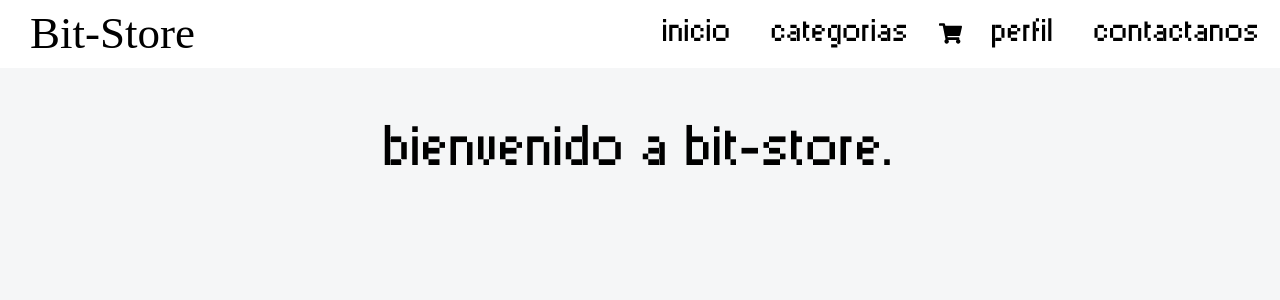
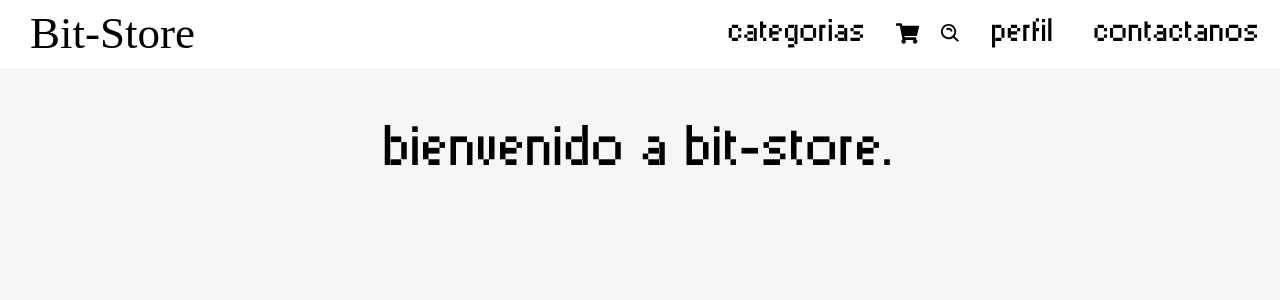
Before and after one commit to tdepamphilis/Curso-React-Proyecto-Final, a React (Create React App) app: page / in a window 1280 px wide. Shown: the top 300 px of the page. Built offline with nearby package versions, Linux system fonts and the light colour scheme; a web font is replaced by a local one.

Commit message:
PROGRESO search widget

```diff
--- /dev/null
+++ b/src/Styles/SearchWidget.css
@@ -0,0 +1,42 @@
+.search__icon{
+    font-size: 23px;
+    margin-left: 10px;
+    margin-right: 10px;
+    transition: transform .3s;
+}
+
+.search__icon:hover{
+    color: #0039a6;
+    cursor: pointer;
+    transform: scale(1.4);
+}
+
+.search__icon--open{
+    font-size: 23px;
+    margin-left: 10px;
+    margin-right: 10px;
+    transform: scale(1.4);
+}
+
+.search__icon--open:hover{
+    color: #0039a6;
+    cursor: pointer;
+}
+
+.search__container{
+    display: flex;
+    flex-direction: row;
+}
+
+.search__input{
+    width: 10vw;
+    transition: max-width .4s;
+}
+
+.search__input--closed{
+    max-width: 0px;
+}
+
+.search__input--open{
+    max-width: 100px;
+}
--- a/src/components/navbar/NavBar.js
+++ b/src/components/navbar/NavBar.js
@@ -1,6 +1,7 @@
 import Button from "./Button";
 import DropDown from "./DropDown"
 import CartWidject from "./CartWidget";
+import SearchWidget from "./SearchWidget";
 import '../../Styles/NavBar.css'
 function NavBar() {
     return (
@@ -10,12 +11,11 @@ function NavBar() {
                <h1 className="title"> Bit-Store</h1>
             </button>
 
-
-                <Button text={'Inicio'} />
-
                 <DropDown text={'Categorias'} />
 
                 <CartWidject />
+
+                <SearchWidget />
 
                 <Button text={'Perfil'} />
 
--- /dev/null
+++ b/src/components/navbar/SearchWidget.js
@@ -0,0 +1,19 @@
+import { useState } from "react";
+import { BiSearchAlt } from "react-icons/bi";
+import '../../Styles/SearchWidget.css'
+
+function SearchWidget({text, items}) {
+
+    const [extended, setExtended] = useState(false)
+
+    return (
+       <div className="search__container">
+       <BiSearchAlt  className={`  ${extended ? "search__icon--open" : "search__icon"}`}  onClick={() => setExtended((prev) => !prev)} />
+       <input type={'text'} className={`search__input  ${extended ? "search__input--open" : "search__input--closed"}`}  onBlur={() => setExtended(false)} ></input>
+       </div>
+    );
+  }
+
+
+
+export default SearchWidget
```
